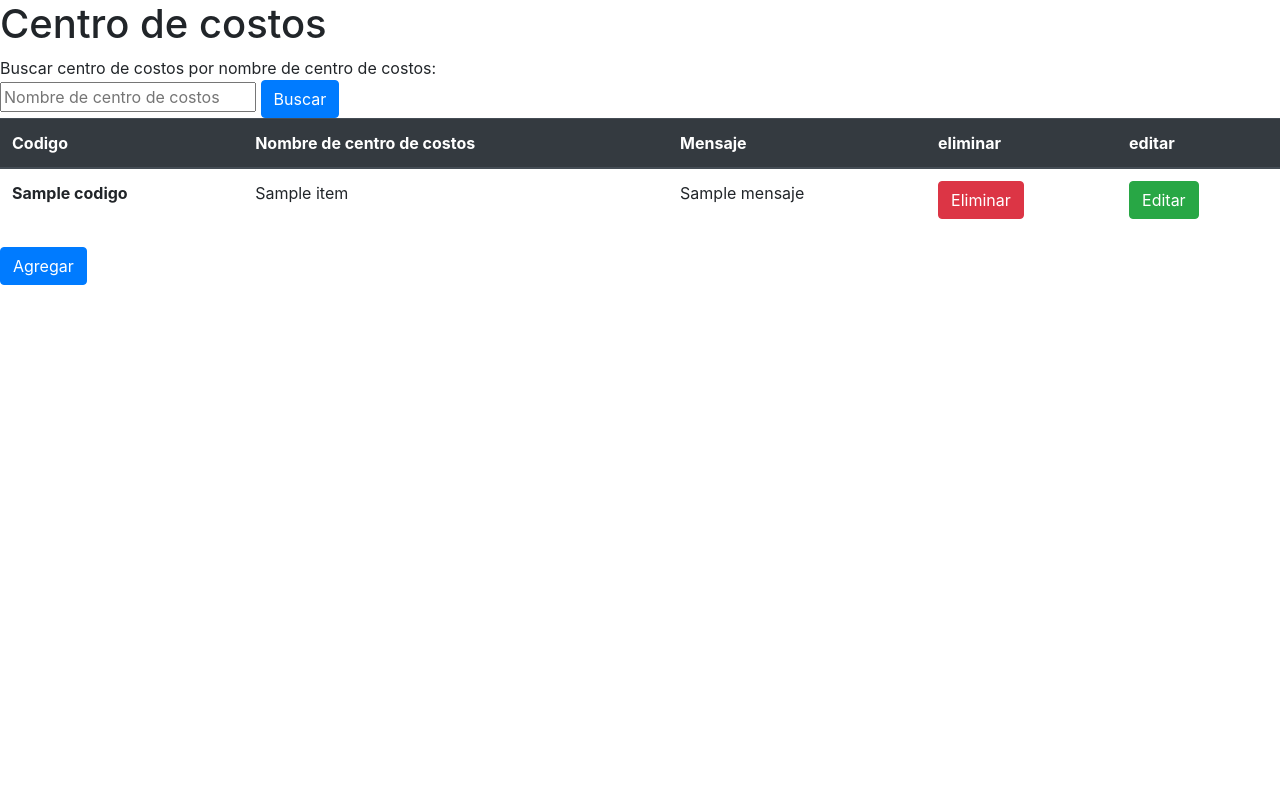
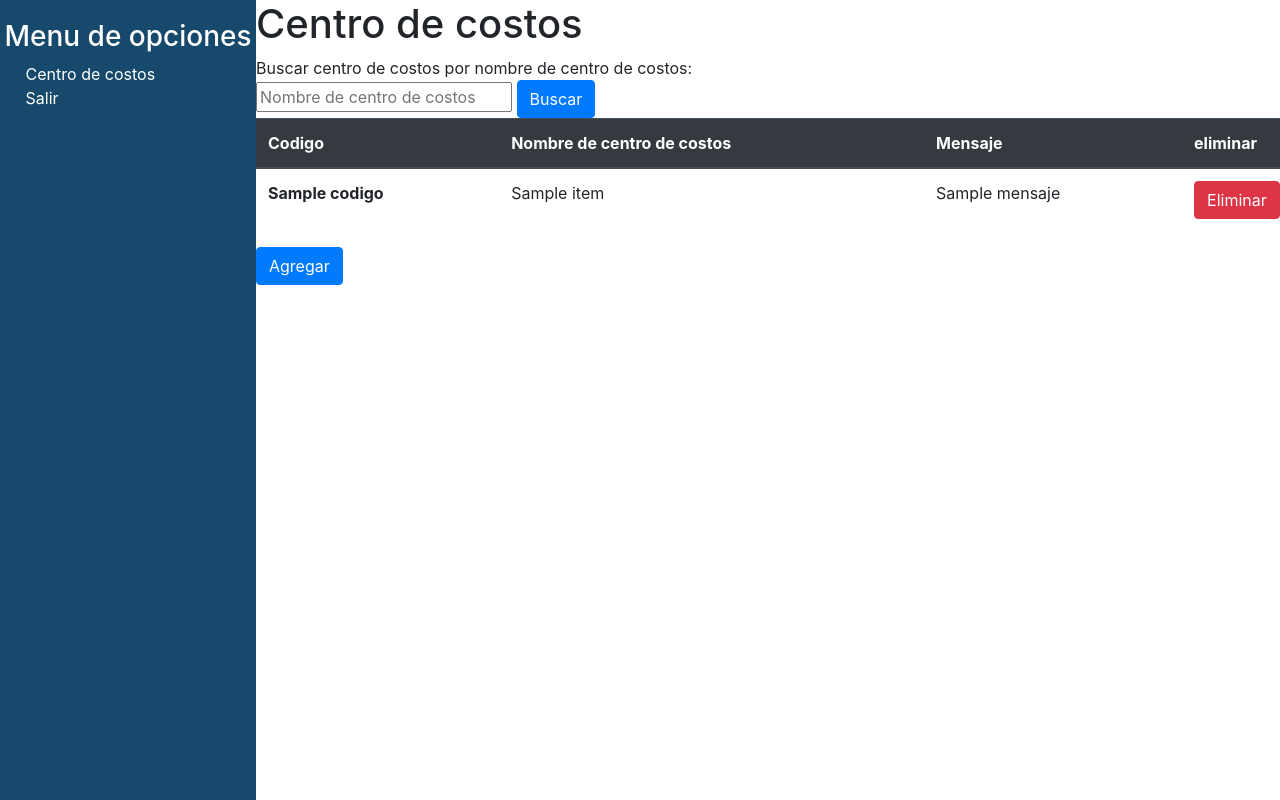
Before and after one commit to JossueJativa/ModeladoDeSoftware, a Django app: page /search in a window 1280 px wide; the page is wider, and only the part inside the window is pictured. Run offline with Django 4.2, Linux system fonts and the light colour scheme; tables that the repository leaves empty hold one stand-in row (values such as "Sample post"); a database or web service that is not in the repository returns one stand-in record (values such as "Sample title"); data that the repository does not hold is empty; some libraries are stand-ins or nearby versions.

Commit message:
Ingreso de los styles en la parte de layout, no se puede hacer un css separado aun

```diff
--- a/RecursosHumanos/CentroCostos/templates/layout.html
+++ b/RecursosHumanos/CentroCostos/templates/layout.html
@@ -5,9 +5,43 @@
 <head>
     <title> {% block title %} TTHH {% endblock  %}</title>
     <link rel="stylesheet" href="https://stackpath.bootstrapcdn.com/bootstrap/4.4.1/css/bootstrap.min.css" integrity="sha384-Vkoo8x4CGsO3+Hhxv8T/Q5PaXtkKtu6ug5TOeNV6gBiFeWPGFN9MuhOf23Q9Ifjh" crossorigin="anonymous">
-    <link rel="stylesheet" type="text/css" href={% static 'styles.css' %}>
+    <style>
+        body{
+            position: relative;
+            left: 20%;
+        }
+
+        .side-var{
+            width: 20%;
+            height: 100%;
+            background-color: rgb(22, 73, 107);
+            position: fixed;
+            z-index: 1;
+            top: 0;
+            left: 0;
+            overflow-x: hidden;
+            padding-top: 20px;
+            color: white;
+        }
+
+        .side-var h3{
+            text-align: center;
+        }
+
+        .side-var a{
+            position: relative;
+            left: 10%;
+            color: white;
+            text-decoration: none;
+        }
+    </style>
 </head>
 <body>
+    <div class="side-var">
+        <h3>Menu de opciones</h3>
+        <a href="{% url 'PagCentroCostos' %}">Centro de costos</a></br>
+        <a href="{% url 'index' %}">Salir</a></br>
+    </div>
     {% block body %}
     {% endblock  %}
 </body>
--- a/RecursosHumanos/CentroCostos/urls.py
+++ b/RecursosHumanos/CentroCostos/urls.py
@@ -11,4 +11,5 @@ urlpatterns = [
     path('edit/<str:id>',views.edit, name='edit'),
     path('editCentroCostos/<str:id>',views.editCentroCostos, name='editCentroCostos'),
     path('search', views.search, name='search'),
+    path('PagCentroCostos', views.PagCentroCostos, name='PagCentroCostos'),
 ]
--- a/RecursosHumanos/CentroCostos/views.py
+++ b/RecursosHumanos/CentroCostos/views.py
@@ -146,3 +146,10 @@ def search(request):
         return render(request, 'centrocostos.html',{
                 'data': data,
             })
+
+def PagCentroCostos(request):
+    url = requests.get("http://apiservicios.ecuasolmovsa.com:3009/api/Varios/CentroCostosSelect")
+    data = url.json()
+    return render(request, 'centrocostos.html',{
+        'data': data,
+    })
```
